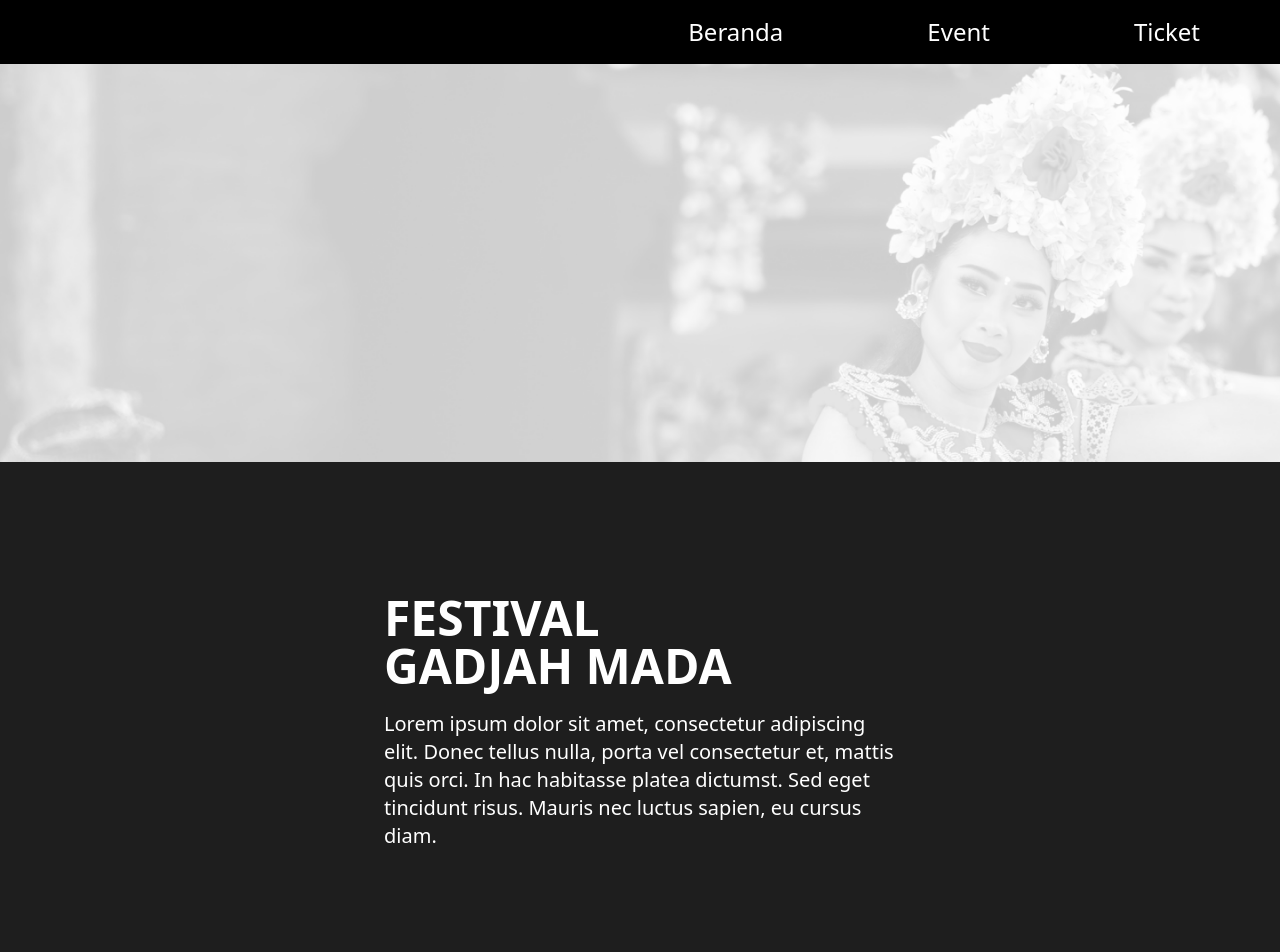
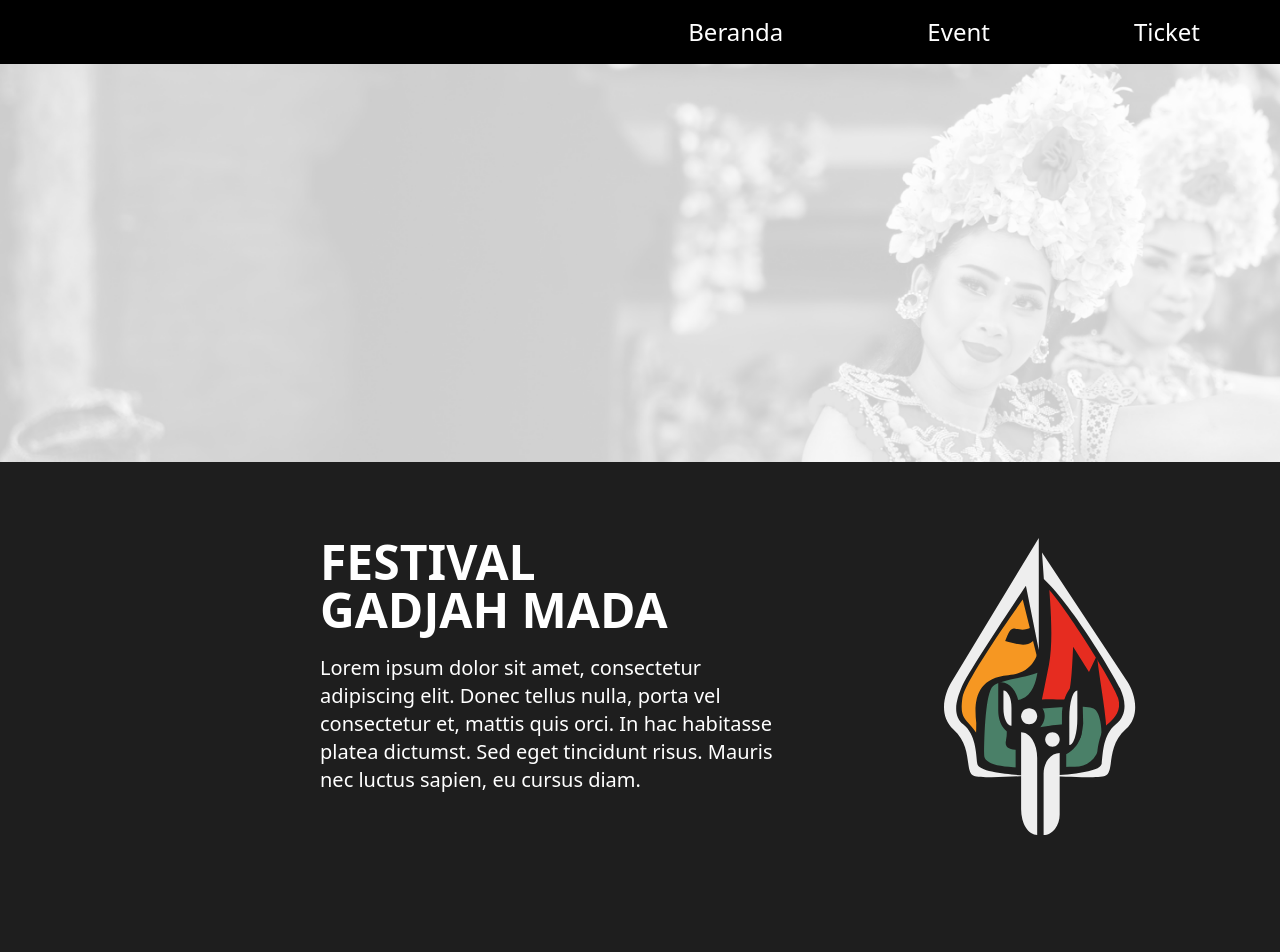
Before and after one commit to Bravonoid/fgm-22, a React (Create React App) app: page / in a window 1280 px wide. Shown: the top 952 px of the page. Built offline with nearby package versions, Linux system fonts and the light colour scheme.

Commit message:
revisi tentang dikit

```diff
--- a/src/components/home/tentang.jsx
+++ b/src/components/home/tentang.jsx
@@ -1,10 +1,14 @@
 import React from 'react'
 import Penari from '../../assets/home/penari.png'
+import Logo from '../../assets/logo_fgm.svg';
+
+
 
 const tentang = () => {
   return (
-    <div className='w-full flex  h-[75vh] justify-center items-center  bg-[#1E1E1E]'>
-      <div className=' relative my-5 -top-10 mx-auto justify-center w-2/5 items-center text-left text-white'>
+    <div className='w-full   h-[75vh] justify-end items-center  bg-[#1E1E1E]'>
+      <div className='grid relative  top-24 -right-40 mx-auto w-3/4 grid-cols-2'>
+      <div className=' relative my-5 -top-10 mx-auto justify-center w-full  items-end text-left text-white'>
         <div className='text-5xl mb-5 font-bold'><p>
           FESTIVAL <br /> GADJAH MADA </p></div>
         <div className='text-xl w-full'>Lorem ipsum dolor sit amet, consectetur adipiscing elit.
@@ -12,6 +16,12 @@
          mattis quis orci. In hac habitasse platea dictumst. Sed eget tincidunt risus. Mauris nec luctus sapien, eu cursus diam.</div>
 
       </div>
+      <img className=' relative my-5 -top-10 mx-auto justify-center w-2/5 items-center text-left text-white' src={Logo}>
+
+
+
+      </img>
+      </div>
     </div>
   )
 }
--- a/src/pages/Home.jsx
+++ b/src/pages/Home.jsx
@@ -11,6 +11,8 @@
 				<Opening_video/>
 				<Tentang/>
 				<Rangkaian/>
+				<Rangkaian/>
+
 			</main>
 			<nav>
 
```
